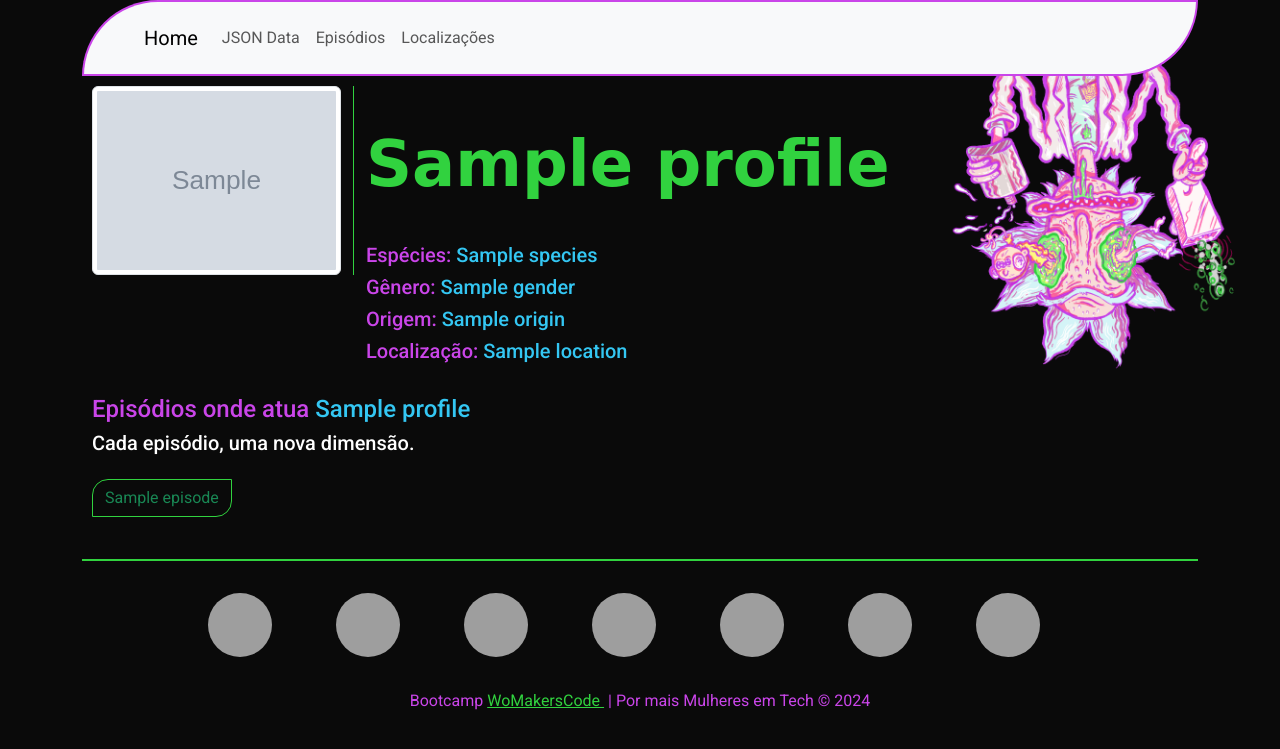
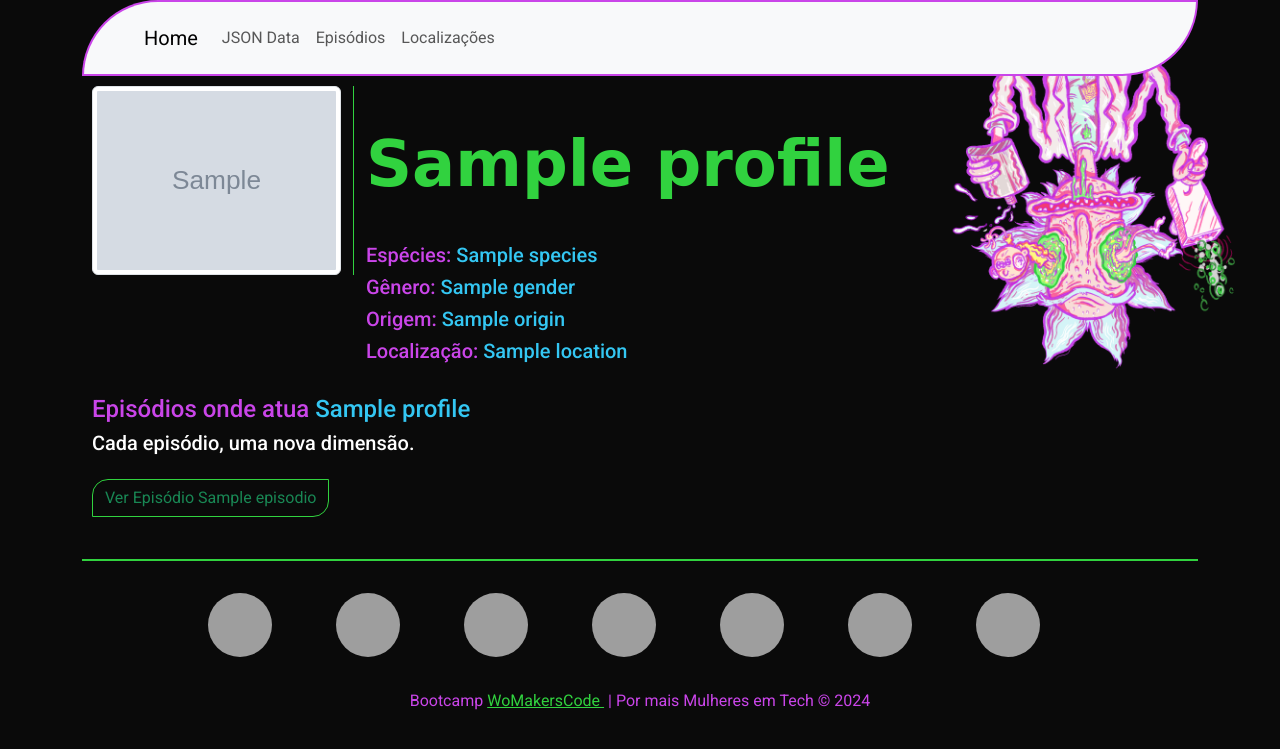
Before and after one commit to RosanaTSF/DesafioAPI_SquadSarahGilbert, a Flask app: template templates/profile.html in a window 1280 px wide. Shown: the top 749 px of the page. Run offline with Flask 3, Linux system fonts and the light colour scheme; the template is opened without the code that fills it: most values are stand-ins (such as "Sample title", 1, 10 or a date in 2020); grey boxes marked "Sample" are stand-in pictures; grey boxes are pictures that could not be loaded.

Commit message:
ajustando episodios

```diff
--- a/templates/profile.html
+++ b/templates/profile.html
@@ -55,20 +55,19 @@
         <div>
             <h4 class="card-text h4" style="color: #ca45e9; margin-top: 2rem;">Episódios onde atua <span style="color: #34c7f3">{{profile.name}}</span></h4>
             <h3 class="card-text h5" style="color: white"> Cada episódio, uma nova dimensão.</h3>
-            {% for episode in profile.episode %}
+            {% for episodio in profile.episode %}
         <div class="btn-group" role="group" aria-label="Basic outlined example" style="margin-bottom: 2rem;">
             <span>
                 <a
-                          href="/episode/{{ episode.split('/')[-1] }}"
-                          title="Episódio {{ episode.split('/')[-1] }}"
+                    href="{{ episodio}}"
                     class="btn btn-outline-success"
                     style="
                         border-radius: 16px 0 16px 0;
                         border-color: #31d23f;
                         margin-top: 1rem;
                     "
-                          >{{ episode.split('/')[-1] }}</a
-                        >
+                >  Ver Episódio {{ episodio.split('/')[-1] }}
+                </a>
         </span>
     </div>
 {% endfor %}
```
Lines whose indentation alone changed are shown as unchanged.
